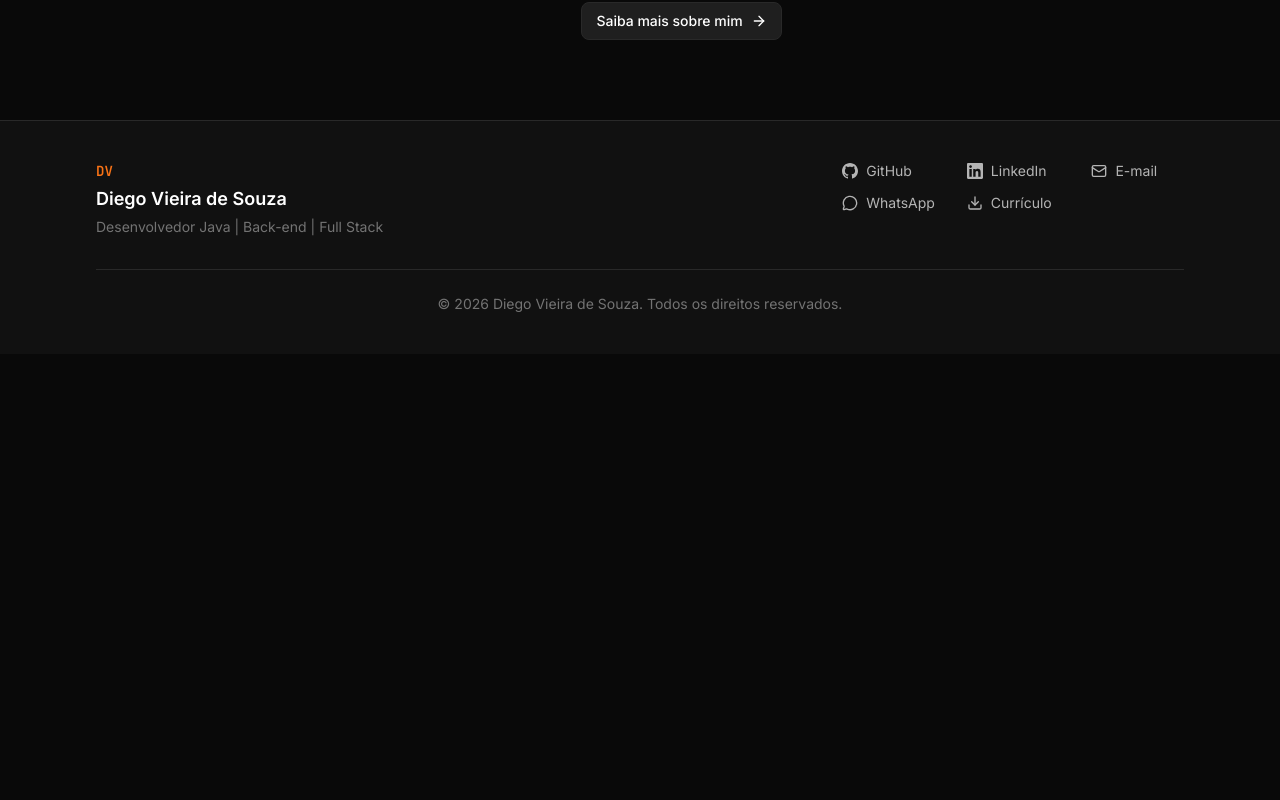
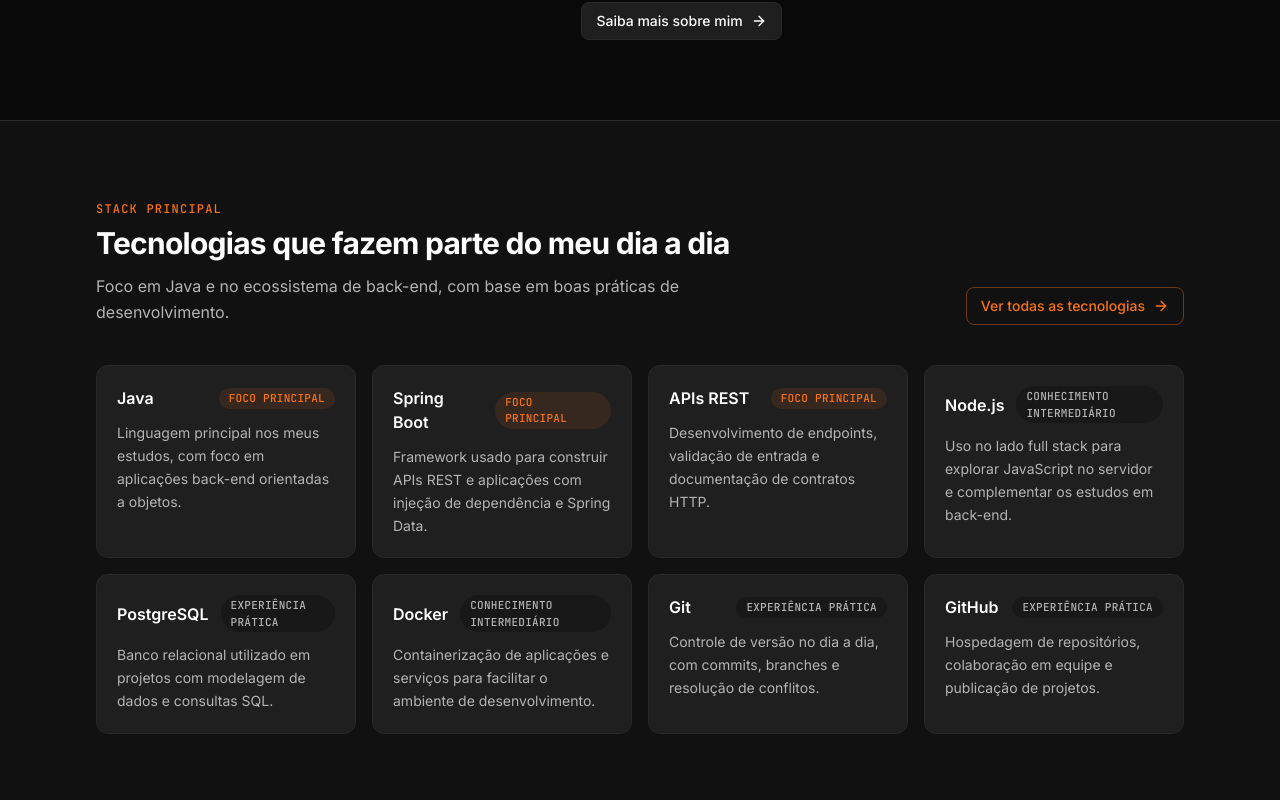
Before and after one commit to diegovieiradv/portfolio-diego-vieira, a Next.js app: page / in a window 1280 px wide. Shown: the part 1320-2120 px from the top of the page. Before the commit the page ends 1674 px from the top, so only its background shows below. Built offline with nearby package versions, Linux system fonts and the light colour scheme.

Commit message:
feat: adicionar stack principal

```diff
--- a/src/app/page.tsx
+++ b/src/app/page.tsx
@@ -1,11 +1,13 @@
 import { Hero } from "@/components/sections/Hero";
 import { AboutPreview } from "@/components/sections/AboutPreview";
+import { StackPreview } from "@/components/sections/StackPreview";
 
 export default function Home() {
   return (
     <>
       <Hero />
       <AboutPreview />
+      <StackPreview />
     </>
   );
 }
--- /dev/null
+++ b/src/components/sections/StackPreview.tsx
@@ -0,0 +1,61 @@
+import { ArrowRight } from "lucide-react";
+import { technologyCategories } from "@/data/technologies";
+import { Container } from "@/components/ui/Container";
+import { SectionHeader } from "@/components/ui/SectionHeader";
+import { ButtonLink } from "@/components/ui/Button";
+import { cn } from "@/lib/utils";
+import type { TechLevel } from "@/types";
+
+const levelStyles: Record<TechLevel, string> = {
+  "foco principal": "bg-primary-subtle text-primary",
+  "experiência prática": "bg-surface-secondary text-secondary",
+  "conhecimento intermediário": "bg-surface-secondary text-secondary",
+  "em aprendizado": "bg-surface-secondary text-muted",
+};
+
+export function StackPreview() {
+  const mainStack = technologyCategories[0];
+
+  return (
+    <section
+      aria-label="Stack principal"
+      className="border-y border-border bg-surface py-16 sm:py-20"
+    >
+      <Container>
+        <div className="flex flex-col gap-6 sm:flex-row sm:items-end sm:justify-between">
+          <SectionHeader
+            eyebrow="Stack principal"
+            title="Tecnologias que fazem parte do meu dia a dia"
+            description="Foco em Java e no ecossistema de back-end, com base em boas práticas de desenvolvimento."
+          />
+          <ButtonLink href="/tecnologias" variant="outline" size="sm" className="shrink-0">
+            Ver todas as tecnologias
+            <ArrowRight className="h-4 w-4" aria-hidden="true" />
+          </ButtonLink>
+        </div>
+
+        <ul className="mt-10 grid gap-4 sm:grid-cols-2 lg:grid-cols-4">
+          {mainStack.items.map((tech) => (
+            <li
+              key={tech.name}
+              className="rounded-xl border border-border bg-card p-5 transition-colors hover:border-primary/60"
+            >
+              <div className="flex items-center justify-between gap-3">
+                <p className="font-semibold text-foreground">{tech.name}</p>
+                <span
+                  className={cn(
+                    "inline-flex items-center rounded-full px-2.5 py-0.5 font-mono text-[11px] font-medium uppercase tracking-wide",
+                    levelStyles[tech.level]
+                  )}
+                >
+                  {tech.level}
+                </span>
+              </div>
+              <p className="mt-3 text-sm leading-relaxed text-secondary">{tech.description}</p>
+            </li>
+          ))}
+        </ul>
+      </Container>
+    </section>
+  );
+}
--- /dev/null
+++ b/src/data/technologies.ts
@@ -0,0 +1,67 @@
+import type { TechLevel } from "@/types";
+
+export type Technology = {
+  name: string;
+  level: TechLevel;
+  description: string;
+};
+
+export type TechnologyCategory = {
+  category: string;
+  items: Technology[];
+};
+
+export const technologyCategories: TechnologyCategory[] = [
+  {
+    category: "Stack principal",
+    items: [
+      {
+        name: "Java",
+        level: "foco principal",
+        description:
+          "Linguagem principal nos meus estudos, com foco em aplicações back-end orientadas a objetos.",
+      },
+      {
+        name: "Spring Boot",
+        level: "foco principal",
+        description:
+          "Framework usado para construir APIs REST e aplicações com injeção de dependência e Spring Data.",
+      },
+      {
+        name: "APIs REST",
+        level: "foco principal",
+        description:
+          "Desenvolvimento de endpoints, validação de entrada e documentação de contratos HTTP.",
+      },
+      {
+        name: "Node.js",
+        level: "conhecimento intermediário",
+        description:
+          "Uso no lado full stack para explorar JavaScript no servidor e complementar os estudos em back-end.",
+      },
+      {
+        name: "PostgreSQL",
+        level: "experiência prática",
+        description:
+          "Banco relacional utilizado em projetos com modelagem de dados e consultas SQL.",
+      },
+      {
+        name: "Docker",
+        level: "conhecimento intermediário",
+        description:
+          "Containerização de aplicações e serviços para facilitar o ambiente de desenvolvimento.",
+      },
+      {
+        name: "Git",
+        level: "experiência prática",
+        description:
+          "Controle de versão no dia a dia, com commits, branches e resolução de conflitos.",
+      },
+      {
+        name: "GitHub",
+        level: "experiência prática",
+        description: "Hospedagem de repositórios, colaboração em equipe e publicação de projetos.",
+      },
+    ],
+  },
+];
```
